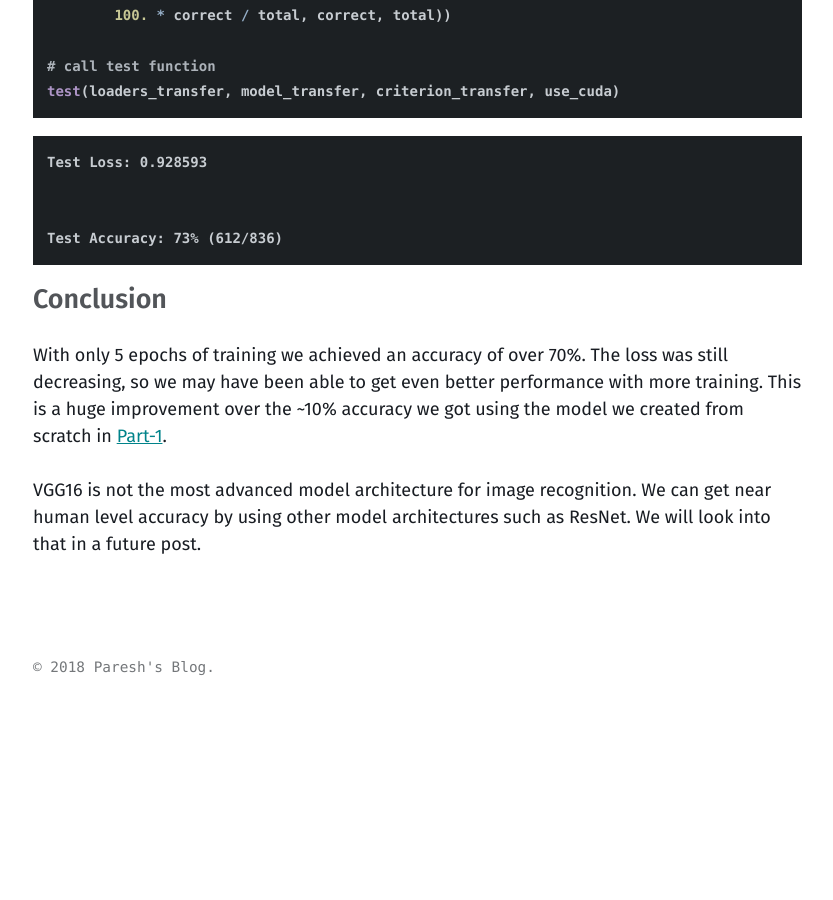
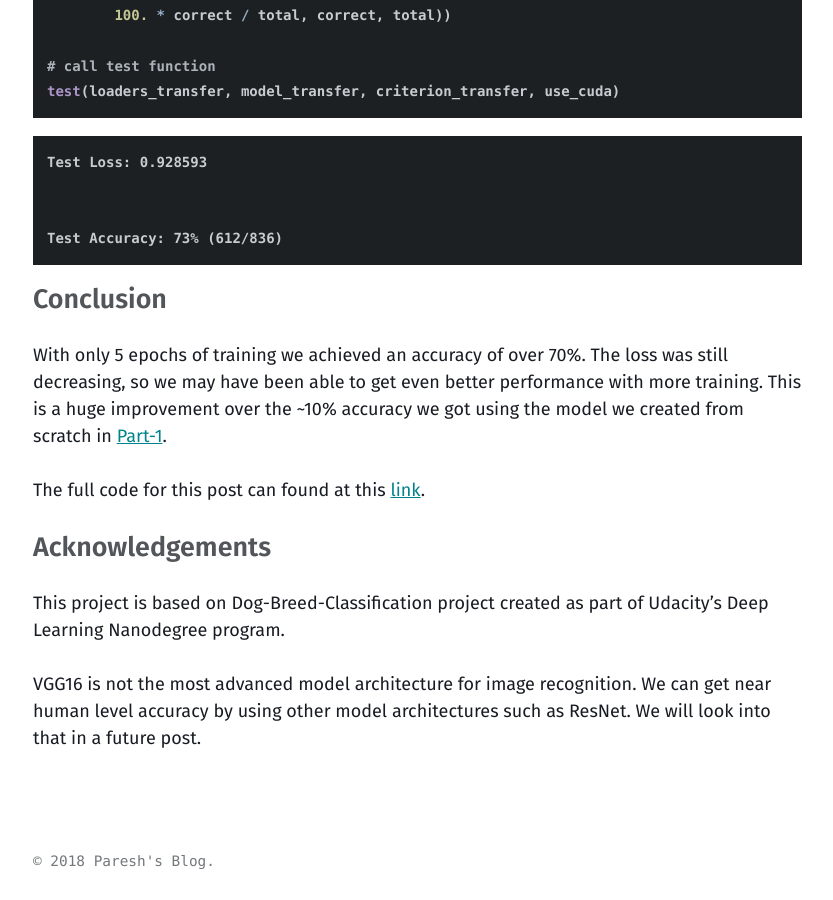
Before and after one commit to pareshppp/pareshppp.github.io, a Jekyll site: the page built from _posts/dog-breed-classification/2018-10-30-dog-breed-classification-transfer-learning-vgg16.md, in a window 1280 px wide and 900 px high, scrolled down 10763 px. Shown: the whole window, without its empty margins (39-872 px from the left). Built offline with Jekyll 4.4.1, drawn with Linux system fonts in a browser that asks for light colours; before the commit the page ends 11469 px from its top, so only the background shows below that; some of the changed text lies outside the part shown.

Commit message:
Added code links and acknowledgements

```diff
--- a/_posts/dog-breed-classification/2018-10-30-dog-breed-classification-transfer-learning-vgg16.md
+++ b/_posts/dog-breed-classification/2018-10-30-dog-breed-classification-transfer-learning-vgg16.md
@@ -420,4 +420,10 @@ test(loaders_transfer, model_transfer, criterion_transfer, use_cuda)
 
 With only 5 epochs of training we achieved an accuracy of over 70%. The loss was still decreasing, so we may have been able to get even better performance with more training. This is a huge improvement over the ~10% accuracy we got using the model we created from scratch in [Part-1](https://pareshppp.github.io/blogs/dog-breed-classification-scratch/).
 
+The full code for this post can found at this [link](https://github.com/pareshppp/Dog-Breed-Classification/blob/master/Dog-Breed-Classification-Transfer-Learning-VGG16.ipynb).
+
+### Acknowledgements
+
+This project is based on Dog-Breed-Classification project created as part of Udacity's Deep Learning Nanodegree program.
+
 VGG16 is not the most advanced model architecture for image recognition. We can get near human level accuracy by using other model architectures such as ResNet. We will look into that in a future post.
```
Also changed, not shown: other parts of _posts/dog-breed-classification/2018-10-30-dog-breed-classification-transfer-learning-vgg16.md (+1 -1 lines), _posts/dog-breed-classification/2018-10-21-dog-breed-classification-scratch.md (+6 -0 lines).
